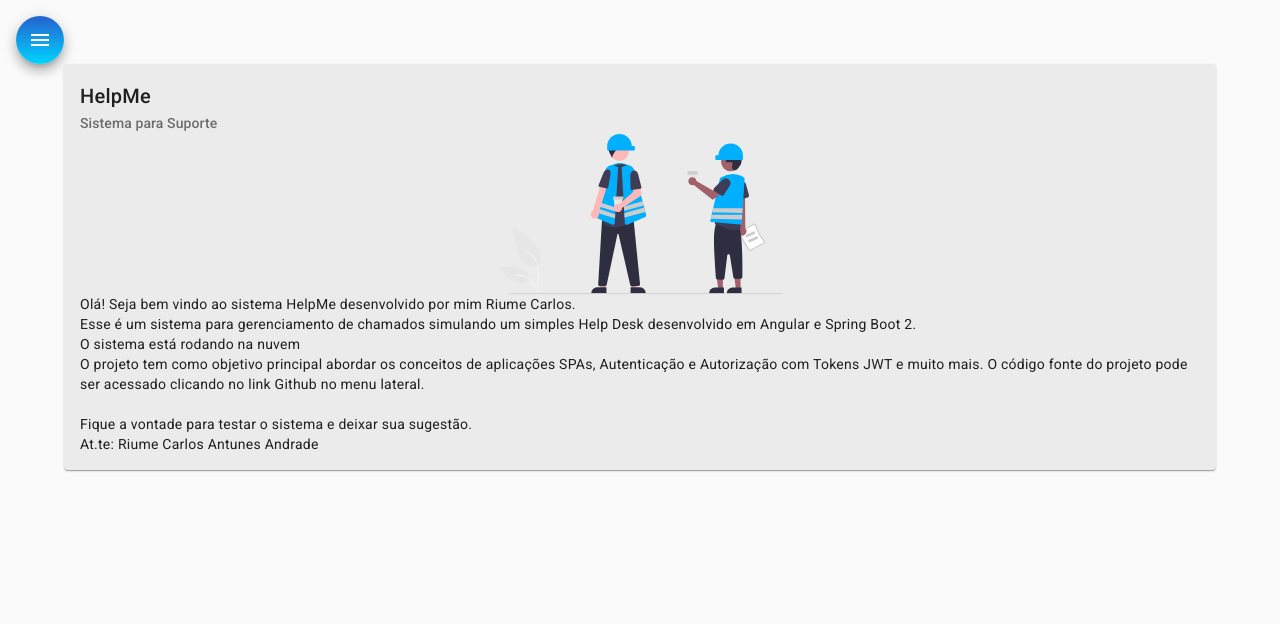
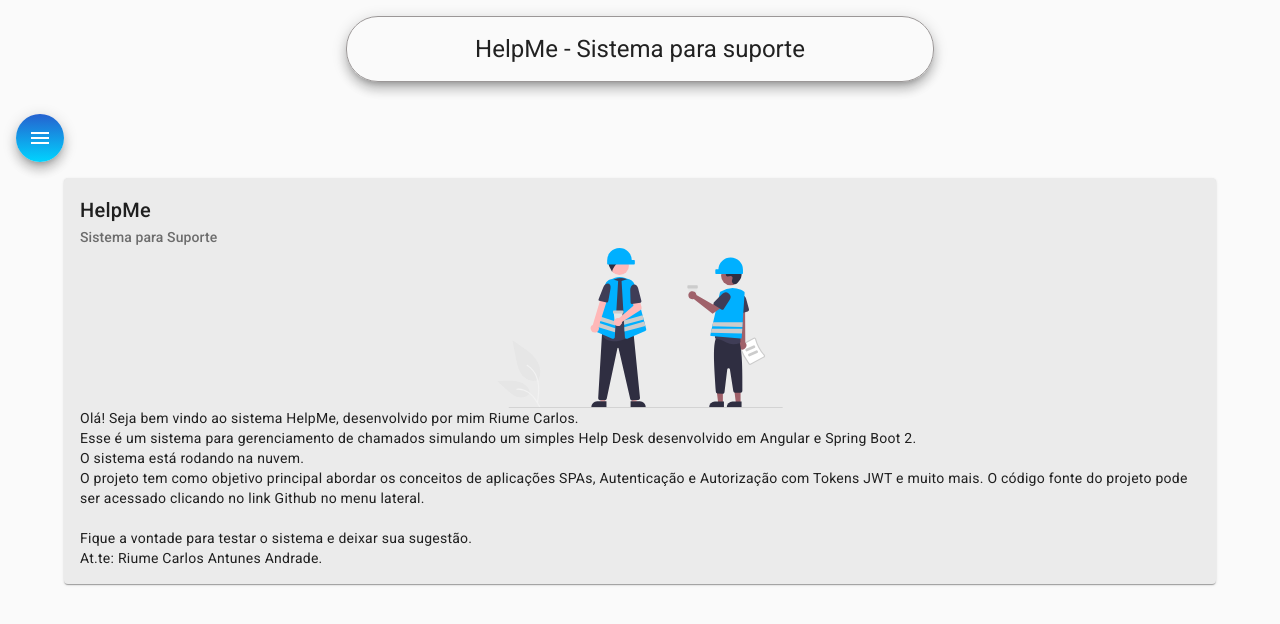
Before and after one commit to RiumeCarlosA/Helpme-Frontend, an Angular app: page /home in a window 1280 px wide. Shown: the top 624 px of the page. Built offline with nearby package versions, Linux system fonts and the light colour scheme.

Commit message:
criando componente header, configurando rota, html e css

```diff
--- a/src/app/app.module.ts
+++ b/src/app/app.module.ts
@@ -29,12 +29,14 @@
 //Componentes
 import { NavComponent } from './components/nav/nav.component';
 import { HomeComponent } from './components/home/home.component';
+import { HeaderComponent } from './components/header/header.component';
 
 @NgModule({
   declarations: [
     AppComponent,
     NavComponent,
-    HomeComponent
+    HomeComponent,
+    HeaderComponent
   ],
   imports: [
     BrowserModule,
--- /dev/null
+++ b/src/app/components/header/header.component.css
@@ -0,0 +1,12 @@
+.container {
+    display: flex;
+    align-items: center;
+    justify-content: center;
+}
+
+h1 {
+    margin-top: 1rem;
+    border: 1px solid rgb(155, 151, 151);
+    padding: 1rem 10%;
+    border-radius: 2rem;
+}
--- /dev/null
+++ b/src/app/components/header/header.component.html
@@ -0,0 +1,3 @@
+<div class="container">
+    <h1 class="mat-elevation-z8">HelpMe - Sistema para suporte</h1>
+</div>
--- a/src/app/components/home/home.component.css
+++ b/src/app/components/home/home.component.css
@@ -1,6 +1,6 @@
 .card {
     width: 90%;
-    margin: auto;
+    margin: 1rem auto;
     background-color: rgb(235, 235, 235);
  }
 
--- a/src/app/components/home/home.component.html
+++ b/src/app/components/home/home.component.html
@@ -1,4 +1,4 @@
-<mat-card class="card">
+<mat-card class="mat-elevation-z8 card">
     <mat-card-header>
       <mat-card-title>HelpMe</mat-card-title>
       <mat-card-subtitle>Sistema para Suporte</mat-card-subtitle>
@@ -6,13 +6,13 @@
     <img mat-card-image src="assets/img/home-image.svg" alt="Image Home HelpMe">
     <mat-card-content>
         <p>
-            Olá! Seja bem vindo ao sistema HelpMe desenvolvido por mim Riume Carlos.<br />
+            Olá! Seja bem vindo ao sistema HelpMe, desenvolvido por mim Riume Carlos.<br />
             Esse é um sistema para gerenciamento de chamados simulando um simples Help Desk desenvolvido em Angular e
-            Spring Boot 2. <br />O sistema está rodando na nuvem<br />
+            Spring Boot 2. <br />O sistema está rodando na nuvem.<br />
             O projeto tem como objetivo principal abordar os conceitos de aplicações SPAs, Autenticação e Autorização com
             Tokens JWT e muito mais. O código fonte do projeto pode ser acessado clicando no link Github no menu lateral.
             <br /><br /> Fique a vontade para testar o sistema e deixar sua sugestão.
-            <br /> At.te: Riume Carlos Antunes Andrade
+            <br /> At.te: Riume Carlos Antunes Andrade.
            </p>
     </mat-card-content>
   </mat-card>
--- a/src/app/components/nav/nav.component.html
+++ b/src/app/components/nav/nav.component.html
@@ -2,7 +2,7 @@
     <mat-drawer #drawer class="sidenav" mode="side">
        <img src="assets/img/side-image.svg" alt="Imagem de navegação">
        <mat-nav-list class="nav-list">
-          <a mat-list-item routerLink="/">
+          <a mat-list-item routerLink="home">
              <i class="material-icons">home</i>
              Home
           </a>
@@ -26,6 +26,7 @@
     </mat-drawer>
 
     <div class="sidenav-content">
+        <app-header></app-header>
        <button class="menu mat-elevation-z8" (click)="drawer.toggle()" mat-icon-button>
           <mat-icon>menu</mat-icon>
        </button>
```
Also changed, not shown: src/app/components/header/header.component.ts (added, +10 -0 lines).
